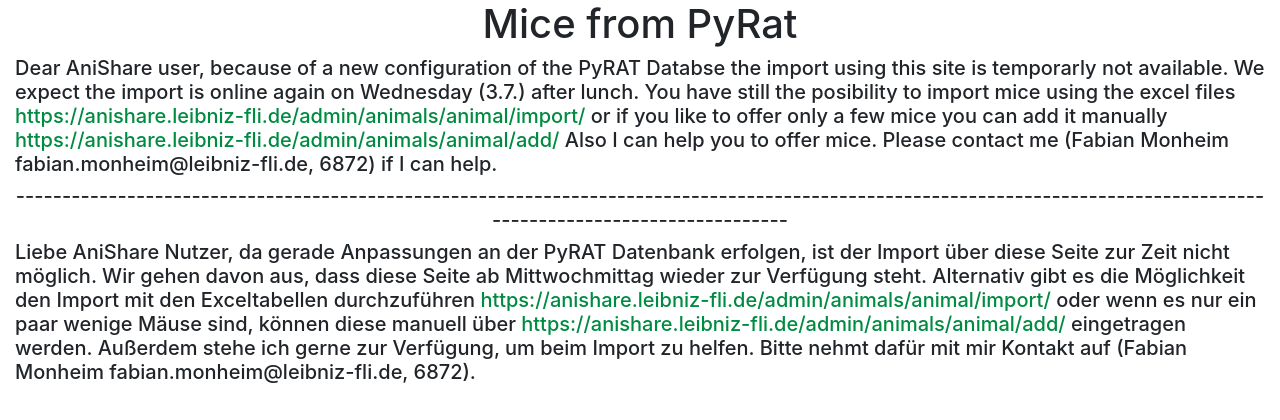
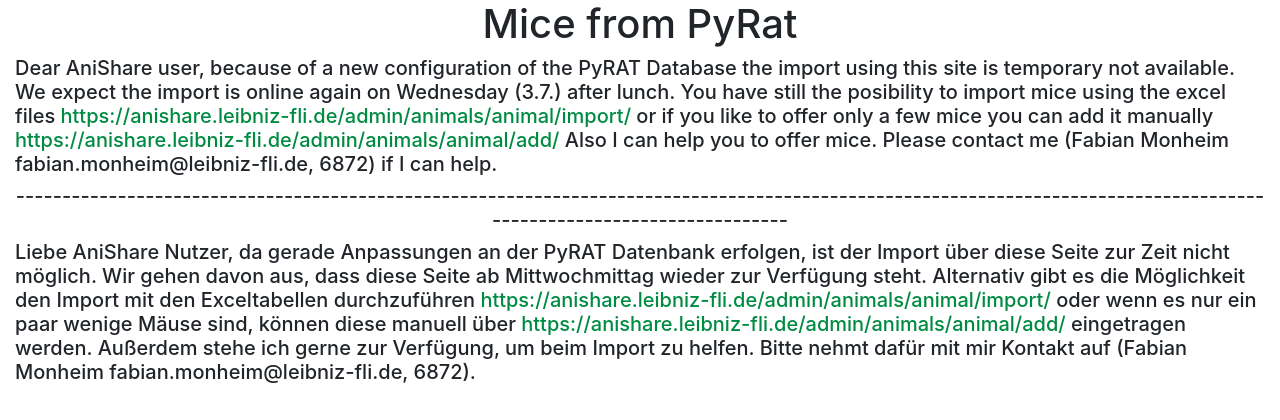
Before and after one commit to mohnbroetchen2/AniShare, a Django app: page /animals/pupfrompyrat in a window 1280 px wide. Shown: the part 104-524 px from the top of the page. Run offline with Django 3.2, Linux system fonts and the light colour scheme; the visitor is signed in with stand-in values (Sample User, id 1); parts of the project's set-up code (start-up, migrations or seed data) failed here and were passed over; some libraries are stand-ins or nearby versions.

Commit message:
update temporarly changes because of maintenance of the PyRAT Database

```diff
--- a/animals/templates/animals/micefrompyrat.html
+++ b/animals/templates/animals/micefrompyrat.html
@@ -40,7 +40,7 @@
         <input type="submit" value="Filter"/>
     </form>-->
 <div class="col-lg-12">
-<h5>Dear AniShare user, because of a new configuration of the PyRAT Databse the import using this site is temporarly not available.
+<h5>Dear AniShare user, because of a new configuration of the PyRAT Database the import using this site is temporary not available.
   We expect the import is online again on Wednesday (3.7.) after lunch. You have still the posibility to import mice using the excel files
   <a href="https://anishare.leibniz-fli.de/admin/animals/animal/import/">https://anishare.leibniz-fli.de/admin/animals/animal/import/</a> or
   if you like to offer only a few mice you can add it manually <a href="https://anishare.leibniz-fli.de/admin/animals/animal/add/">https://anishare.leibniz-fli.de/admin/animals/animal/add/</a>
```
